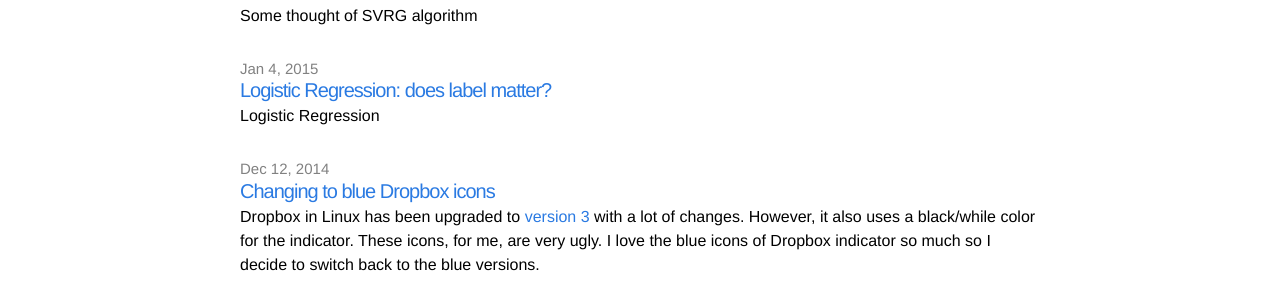
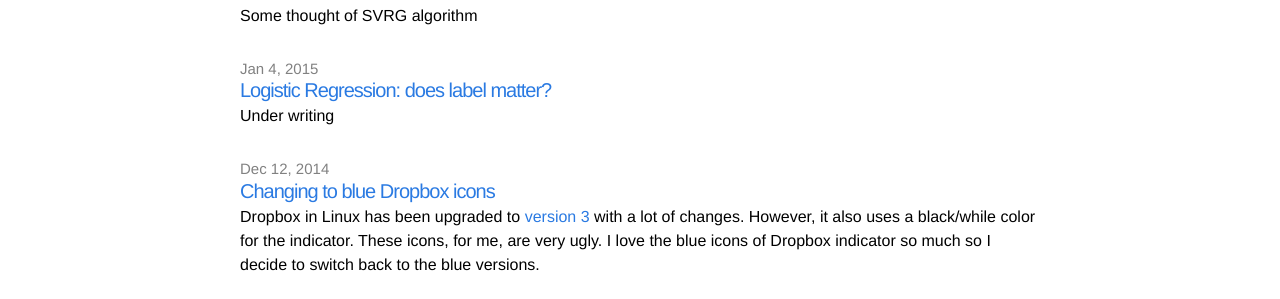
Before and after one commit to tndoan/tndoan.github.io, a Jekyll site: the page built from index.html, in a window 1280 px wide. Shown: the part 136-435 px from the top of the page. Built offline with Jekyll 4.4.1, drawn with Linux system fonts in a browser that asks for light colours; Markdown is read by kramdown in place of the engine named in the settings.

Commit message:
add status of post

```diff
--- a/_posts/2015-01-04-logistic-regression.markdown
+++ b/_posts/2015-01-04-logistic-regression.markdown
@@ -3,6 +3,7 @@ layout: post
 comments: true
 mathjax: true
 title: "Logistic Regression: does label matter?"
+excerpt: "Under writing"
 date: 2015-01-04
 ---
 
```
